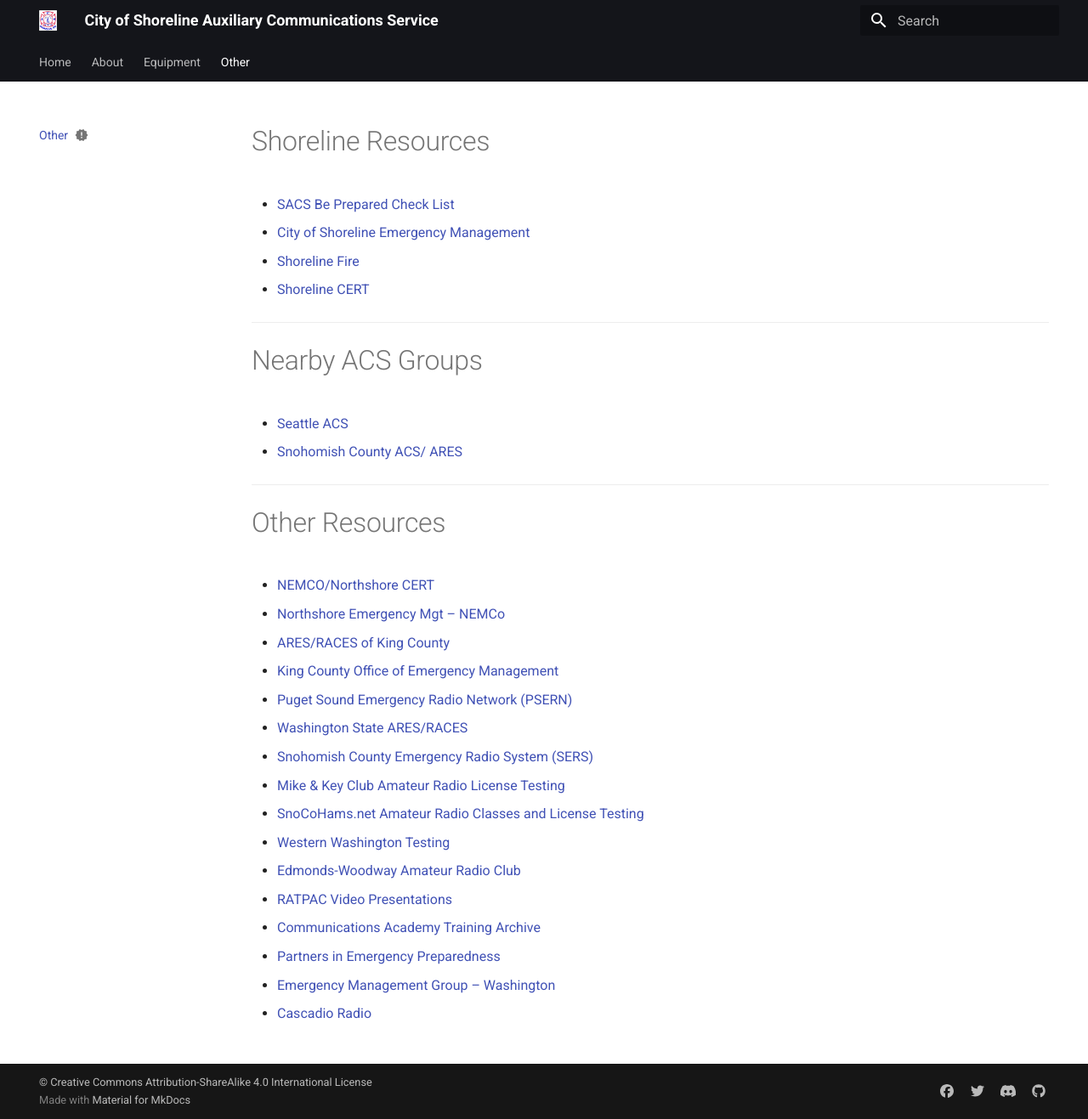
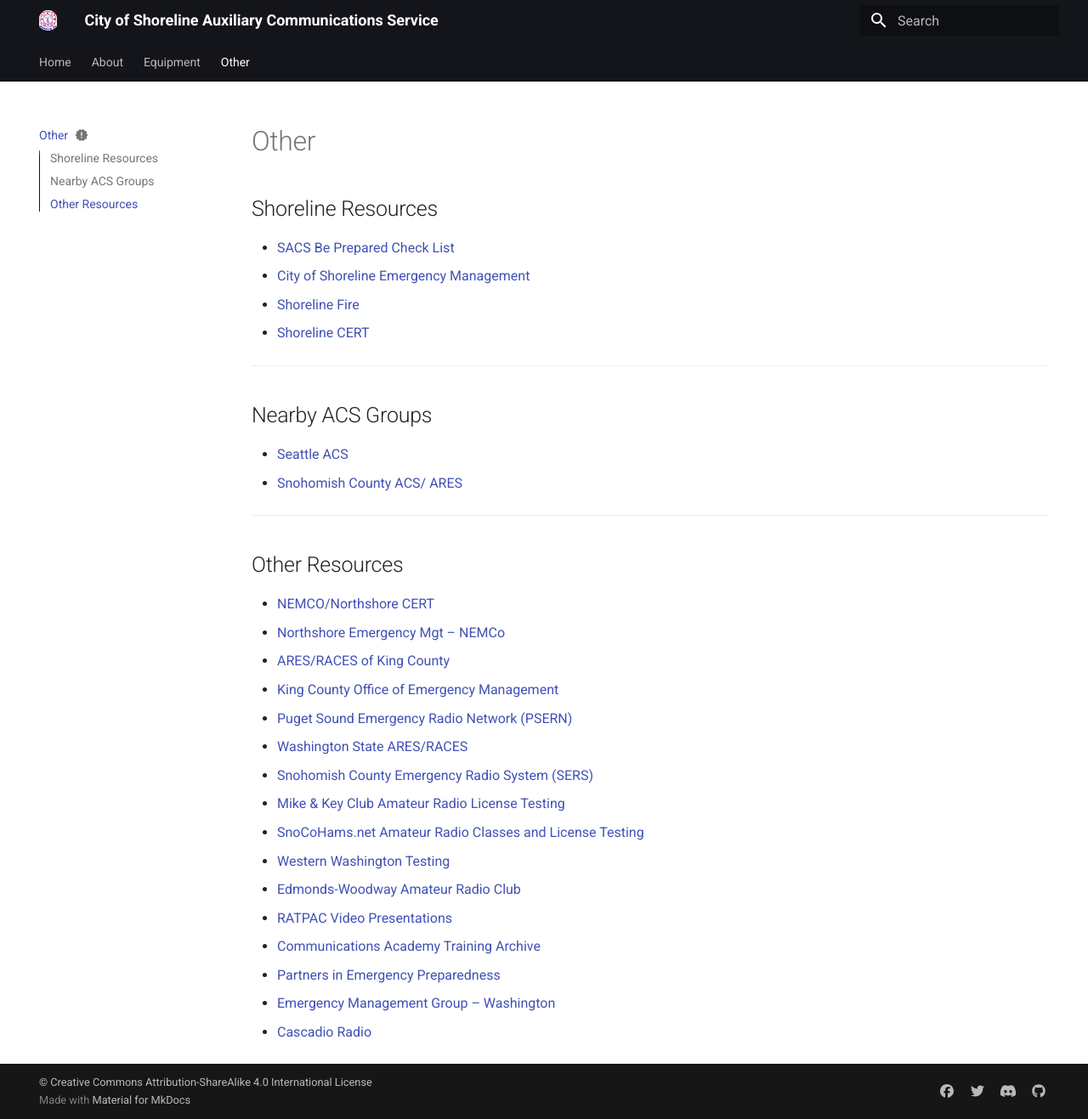
Before and after one commit to ShorelineACS/shorelineacs.github.io, an MkDocs documentation site: the page built from docs/other.md, in a window 1280 px wide and 1317 px high. Shown: the whole window at 85% size. Built offline with MkDocs 1.6.1 and Material for MkDocs 9.7.7, drawn with Linux system fonts in a browser that asks for light colours.

Commit message:
Update favicon and other page formatting.

```diff
--- a/docs/other.md
+++ b/docs/other.md
@@ -2,7 +2,7 @@
 status: new
 ---
 
-# Shoreline Resources
+## Shoreline Resources
 - [SACS Be Prepared Check List](https://tinyurl.com/2nuuzevc)
 - [City of Shoreline Emergency Management](http://www.shorelinewa.gov/services/emergency-services/emergency-management)
 - [Shoreline Fire](http://www.shorelinefire.com/)
@@ -10,13 +10,13 @@ status: new
 
 ---
 
-# Nearby ACS Groups
+## Nearby ACS Groups
 - [Seattle ACS](https://www.seattleacs.org/)
 - [Snohomish County ACS/ ARES](https://www.wa7dem.info/)
 
 ---
 
-# Other Resources
+## Other Resources
 
 - [NEMCO/Northshore CERT](https://www.northshoreemc.com/nemco-cert)
 - [Northshore Emergency Mgt – NEMCo](https://www.northshoreemc.com/)
```
Also changed, not shown: docs/static/favicon.png.
